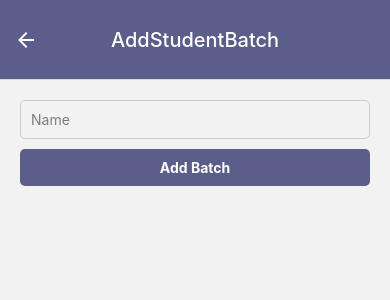
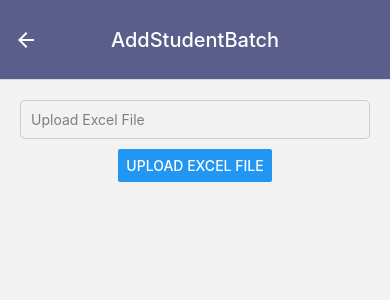
Before and after one commit to AbuBakkarShayan/AwesomeProject, a React Native app: screen /AddStudentBatch in a window 390 px wide. Shown: the top 300 px of the page. Built offline with nearby package versions, Linux system fonts and the light colour scheme.

Commit message:
file picking

```diff
--- a/package.json
+++ b/package.json
@@ -19,8 +19,10 @@
     "@react-navigation/stack": "^6.3.25",
     "react": "18.2.0",
     "react-native": "0.73.4",
+    "react-native-file-picker": "^0.0.21",
     "react-native-gesture-handler": "^2.15.0",
     "react-native-image-picker": "^7.1.2",
+    "react-native-permissions": "^4.1.5",
     "react-native-picker-select": "^9.1.3",
     "react-native-reanimated": "^3.7.2",
     "react-native-safe-area-context": "^4.9.0",
--- a/screens/AdminScreen/AddStudentBatch.js
+++ b/screens/AdminScreen/AddStudentBatch.js
@@ -1,15 +1,43 @@
-import { StyleSheet, Text, TextInput, TouchableOpacity, View } from 'react-native'
+import { Alert, StyleSheet, Text, TextInput, TouchableOpacity, View , Button} from 'react-native'
 import React from 'react'
+import FilePickerManager from 'react-native-file-picker';
+import { request, PERMISSIONS } from 'react-native-permissions';
 
 const AddStudentBatch = () => {
+  const [filePath, setFilePath] = React.useState("");
+
+  const handlePickFile=async ()=>{
+    const permissioResult=await request(PERMISSIONS.ANDROID.READ_EXTERNAL_STORAGE);
+  if (permissioResult !=='granted')
+  {
+    Alert.alert("Permission Required, please grnt me permission to access file");
+    return;
+  }
+    FilePickerManager.showFilePicker(null, async(response)=>{
+      if(response.didCancel){
+        Alert.alert("User Canceled File Picker");
+      }
+      else if(response.error){
+        console.log("Error", response.error)
+;        Alert.alert("An error occured while picking the file");
+      }
+      else{
+        setFilePath(response.path);
+      }
+    })
+  }
+
   return (
     <View style={styles.container}>
         <TextInput
         style={styles.input}
-        placeholder="Name"
+        value={filePath}
+        placeholder="Upload Excel File"
         placeholderTextColor={"#7E7E7E"}
+        editable={false}
       />
-        <TouchableOpacity style={styles.button} ><Text style={styles.buttonText}>Add Batch</Text></TouchableOpacity>
+       <Button title="Upload Excel File" onPress={handlePickFile} />
+        {/* <TouchableOpacity style={styles.button} ><Text style={styles.buttonText}>Add Batch</Text></TouchableOpacity> */}
     </View>
   )
 }
--- a/screens/AdminScreen/StudentDepartmentScreen.js
+++ b/screens/AdminScreen/StudentDepartmentScreen.js
@@ -12,7 +12,7 @@ const StudentDepartmentScreen = () => {
   // Function to fetch departments from the API
   const fetchDepartments = async () => {
     try {
-      const response = await fetch('http://192.168.42.184/FYPAPI/api/department/alldepartment');
+      const response = await fetch('http://192.168.10.5/FYPAPI/api/department/alldepartment');
       if (!response.ok) {
         throw new Error('Failed to fetch departments');
       }
--- a/screens/AdminScreen/TeacherDepartmentScreen.js
+++ b/screens/AdminScreen/TeacherDepartmentScreen.js
@@ -7,7 +7,7 @@ const TeacherDepartmentScreen = () => {
   // Function to fetch departments from the API
   const fetchDepartments = async () => {
     try {
-      const response = await fetch('http://192.168.42.184/FYPAPI/api/department/alldepartment');
+      const response = await fetch('http://192.168.10.5/FYPAPI/api/department/alldepartment');
       if (!response.ok) {
         throw new Error('Failed to fetch departments');
       }
--- a/screens/TeacherScreen/LoginScreen1.js
+++ b/screens/TeacherScreen/LoginScreen1.js
@@ -15,7 +15,7 @@ const LoginScreen1 = () => {
 
   const handleLogin = async () => {
     try {
-      const response = await fetch('http://192.168.42.184/FYPAPI/api/user/loginuser', {
+      const response = await fetch('http://192.168.10.5/FYPAPI/api/user/loginuser', {
         method: 'POST',
         headers: {
           'Content-Type': 'application/json',
```
Also changed, not shown: 1 other file (tests, documents, lock files or other folders).
